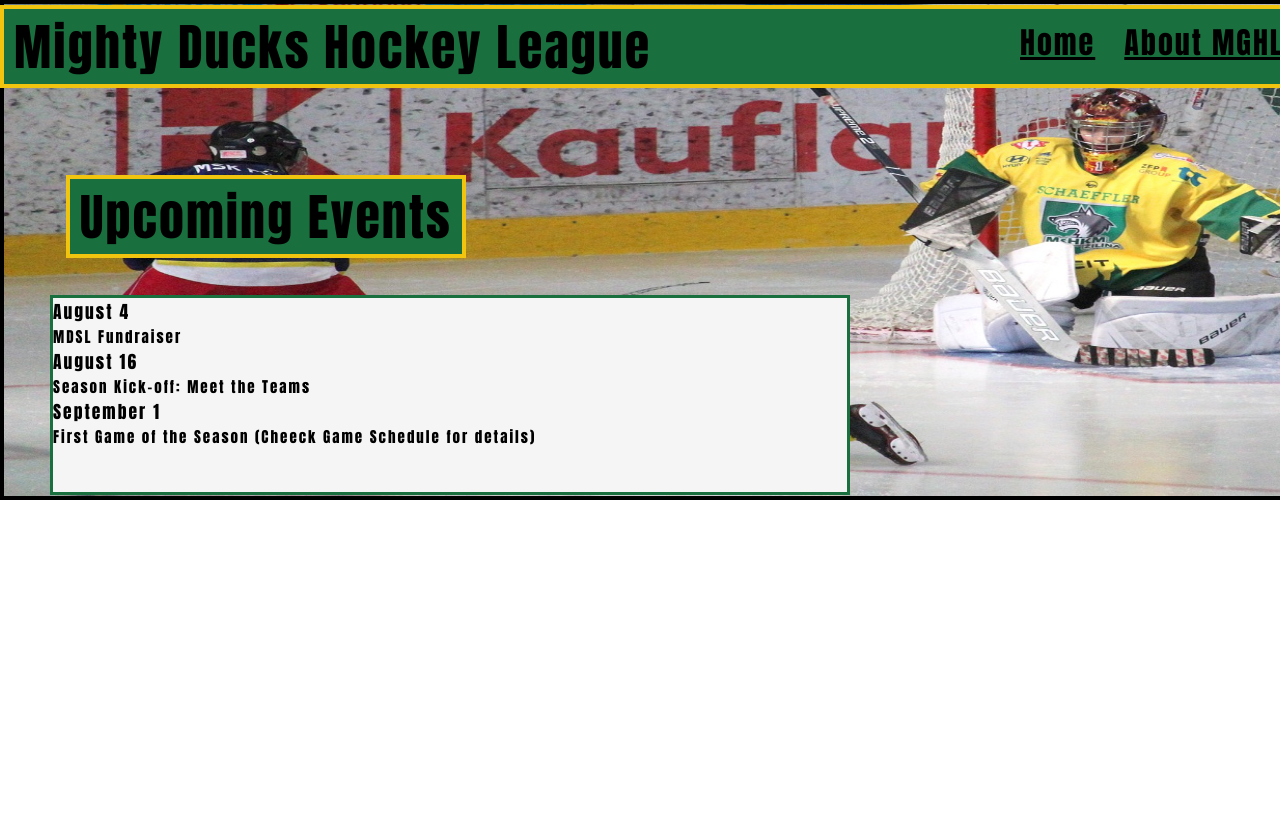
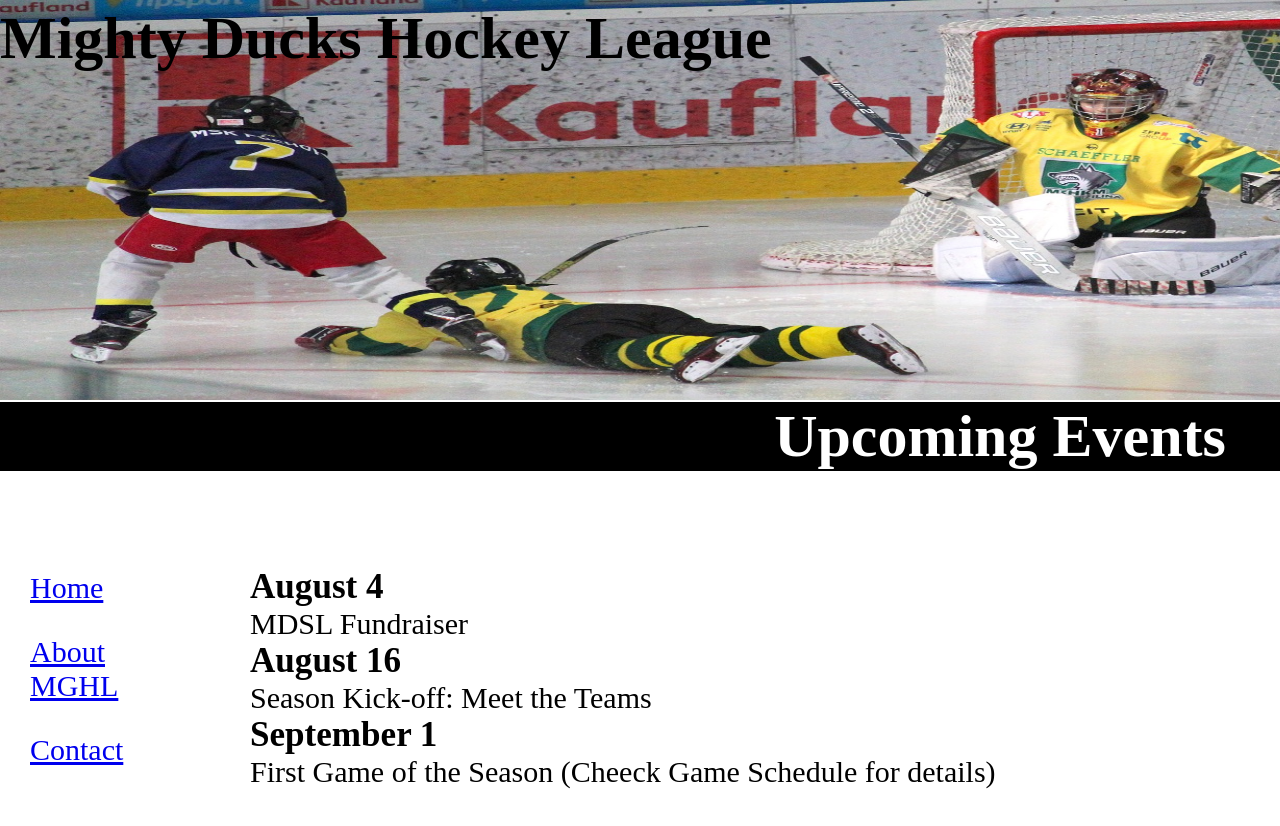
Before and after one commit to enluuca/TASK-3-GIANGRECO-ENZO, a plain HTML site: page index.html in a window 1280 px wide. Shown: the top 826 px of the page. Before the commit the page ends 800 px from the top, so only its background shows below. Drawn offline with Linux system fonts and the light colour scheme.

Commit message:
second-commit

```diff
--- a/index.html
+++ b/index.html
@@ -6,8 +6,8 @@
     <meta http-equiv="X-UA-Compatible" content="IE=edge">
     <meta name="viewport" content="width=device-width, initial-scale=1.0">
     <title>Ducks</title>
-    <!-- <link rel="stylesheet" href="style.css"> -->
-    <link rel="stylesheet" href="stylePropio.css">
+    <link rel="stylesheet" href="style.css">
+    <!-- <link rel="stylesheet" href="stylePropio.css"> -->
 </head>
 
 <body>
--- a/style.css
+++ b/style.css
@@ -1,85 +1,81 @@
 * {
-    padding: 0;
+    padding: 0%;
     margin: 0;
     box-sizing: border-box;
+}
 
+body {
+    max-width: 100vw;
+    min-height: 100wh;
+    flex-direction: column;
+    align-items: center;
 
 }
 
-.banner {
-    display: block;
-    height: 300px;
-    width: 1000px;
-
+.encabezado {
+    width: 2000px;
 }
 
-header {
-    height: 350px;
-    width: 1000px;
+.banner {
+    width: 2000px;
+    height: 400px;
+}
 
+.logo {
+    position: relative;
+    width: 150px;
+    bottom: 110px;
+    left: 1800px;
+    z-index: 1;
+    background-color: white;
+    border: 2px solid black
 }
 
 h1 {
     position: relative;
-    bottom: 300px;
-    font-size: 50px;
-    background-color: transparent;
+    bottom: 400px;
+    font-size: 60px;
+}
+
+h2 {
+    position: relative;
+    width: 100%;
+    bottom: 230px;
+    font-size: 60px;
+    background-color: black;
+    text-align: center;
+    color: white;
+}
+
+nav {
+    width: 150px;
+    display: inline;
+    position: relative;
+    bottom: 10px;
 
 }
 
-.encabezado {
-    height: 300px;
-    width: 1000px;
-
-}
-
-.logo {
-    display: block;
-    height: 100px;
-    width: 100px;
-    position: relative;
-    left: 850px;
-    bottom: 80px;
-    z-index: 1;
-    background-color: aliceblue;
-    border: 1px solid black;
-
-}
-
-h2 {
-    background-color: black;
-    color: white;
-    position: relative;
-    bottom: 140px;
-    padding-left: 20px;
-
-
-}
-nav {
-    width: 150px;
-    display: inline;
-    bottom: 10px;
-
-}
 .menu {
     display: block;
     position: relative;
     width: 100px;
-    top: 40px;
+    bottom: 150px;
 }
 
 .menu a {
     display: block;
     width: 100px;
     margin: 30px;
+    font-size: 30px;
+
 
 }
 
 article {
     display: flex;
     position: relative;
-    left: 150px;
-    bottom: 120px;
+    left: 250px;
+    bottom: 390px;
     width: 800px;
 
 }
@@ -87,23 +83,27 @@ article {
 .text {
     width: 850px;
     display: inline;
+    font-size: 30px;
 
 
 }
 
-.text p{
+.text p {
     width: 850px;
     display: inline;
-
-
-}
-p {
-    width: 850px;
+    font-size: 30px;
 
 
 }
 
-.text h3{
+p {
+    width: 850px;
+    font-size: 30px;
+
+
+}
+
+.text h3 {
     width: 850px;
     display: inline;
 
--- a/stylePropio.css
+++ b/stylePropio.css
@@ -1,11 +1,17 @@
 * {
     padding: 0;
     margin: 0;
+
     box-sizing: border-box;
-    font-family:Impact, Haettenschweiler, 'Arial Narrow Bold', sans-serif ;
+    font-family: Impact, Haettenschweiler, 'Arial Narrow Bold', sans-serif;
     letter-spacing: 2px;
-    width: 100%;
 
+
+}
+
+body {
+    max-width: 100vw;
+    min-height: 100vh;
 }
 
 header {
```
Also changed, not shown: about.html (+2 -2 lines), contact.html (+2 -2 lines).
